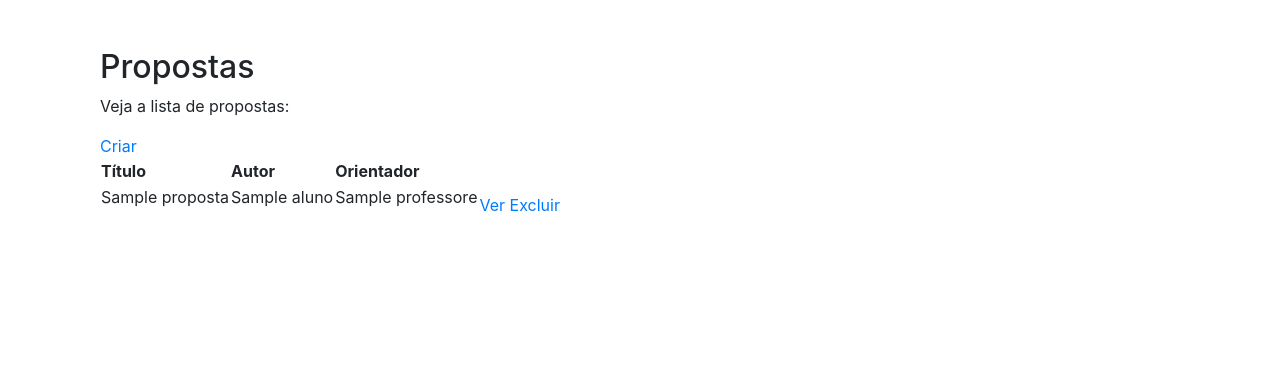
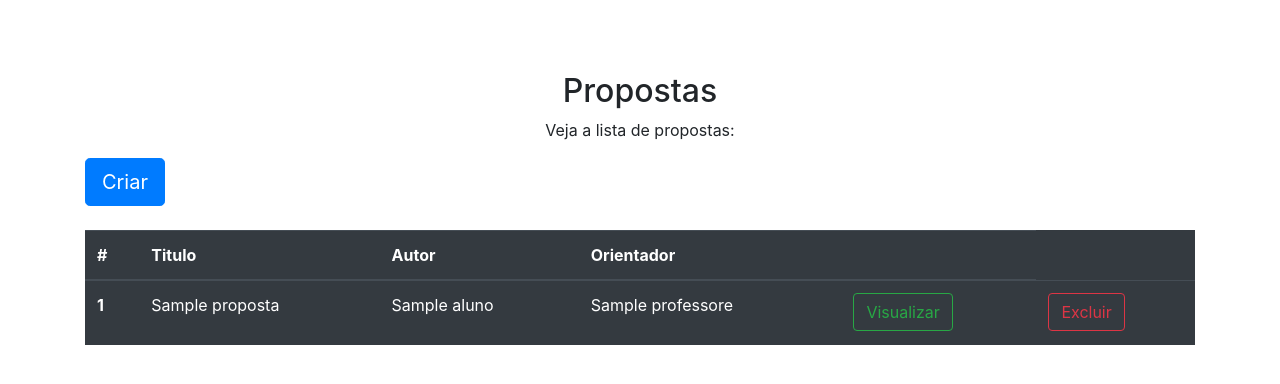
Before and after one commit to anakettl/Sistema-Gerenciamento-TCC, a Spring Boot app: page /propostas in a window 1280 px wide. Shown: the part 56-440 px from the top of the page. Run offline with Spring Boot 4, Linux system fonts and the light colour scheme; the visitor is signed in with stand-in values (Sample User, id 1); empty tables hold one stand-in row (values such as "Sample post"); some of the project's set-up classes (security, data sources, template engines, error pages and the like) are left out, and stand-ins take their place; database files in the repository are not loaded; some libraries are stand-ins or nearby versions.

Commit message:
padronizando layout da tabela de propostas e refatorando metodo delete

```diff
--- a/src/main/java/br/edu/ifrs/poa/tcc/controllers/PropostaController.java
+++ b/src/main/java/br/edu/ifrs/poa/tcc/controllers/PropostaController.java
@@ -10,10 +10,7 @@ import br.edu.ifrs.poa.tcc.service.ServiceException;
 import org.springframework.stereotype.Controller;
 import org.springframework.ui.Model;
 import org.springframework.validation.BindingResult;
-import org.springframework.web.bind.annotation.GetMapping;
-import org.springframework.web.bind.annotation.PathVariable;
-import org.springframework.web.bind.annotation.PostMapping;
-import org.springframework.web.bind.annotation.RequestMapping;
+import org.springframework.web.bind.annotation.*;
 import org.springframework.web.servlet.ModelAndView;
 import org.springframework.web.servlet.mvc.support.RedirectAttributes;
 import org.springframework.web.servlet.view.RedirectView;
@@ -77,7 +74,7 @@ public class PropostaController {
         }
     }
 
-    @GetMapping("/delete/{id}")
+    @DeleteMapping("/{id}")
     public ModelAndView delete(@PathVariable("id") Integer id) {
         ModelAndView model = new ModelAndView("redirect:/propostas");
         try {
--- a/src/main/resources/templates/proposta/index.html
+++ b/src/main/resources/templates/proposta/index.html
@@ -8,42 +8,45 @@
 
 <body>
 
-<div class="container-fluid">
+<br class="container-fluid"/>
 
-    <h2>Propostas</h2>
+<h2 class="text-center">Propostas</h2>
 
-    <p>Veja a lista de propostas:</p>
-    <a type="button" th:href="@{/propostas/create}">Criar</a>
+<p class="text-center">Veja a lista de propostas:</p>
 
+<div th:if="${#messages}"></div>
 
-    <table>
+<div class="row-cols-3">
+    <a th:href="@{/propostas/create}" class="btn btn-primary btn-lg">Criar</a>
+</div>
+
+<br class="container-fluid"/>
+
+<table class="table table-hover table-dark">
     <thead>
     <tr>
-            <th>Título</th>
-            <th>Autor</th>
-            <th>Orientador</th>
+        <th scope="col">#</th>
+        <th scope="col">Titulo</th>
+        <th scope="col">Autor</th>
+        <th scope="col">Orientador</th>
+        <th scope="col"></th>
     </tr>
     </thead>
     <tbody>
-        <tr th:each="proposta : ${propostasCriadas}">
+    <tr th:each="proposta, count : ${propostasCriadas}">
+        <th scope="row" th:text="${count.count}"></th>
+        <td><p th:text="${proposta.titulo}"></p></td>
+        <td><p th:text="${proposta.autor.nome}"></td>
+        <td><p th:text="${proposta.orientador.nome}"></td>
+        <td><a th:href="@{/propostas/__${proposta.id}__}" class="btn btn-outline-success">Visualizar</a></td>
         <td>
-                <p th:text="${proposta.titulo}"></p>
-            </td>
-            <td>
-                <p th:text="${proposta.autor.nome}"></p>
-            </td>
-            <td>
-                <p th:text="${proposta.orientador.nome}"></p>
-            </td>
-            <td>
-                <a th:href="@{/propostas/__${proposta.id}__}"> Ver</a>
-                <a th:href="@{/propostas/delete/__${proposta.id}__}"> Excluir</a>
+            <form th:action="@{/propostas/__${proposta.id}__}" th:method="delete" />
+            <button th:type="submit" class="btn btn-outline-danger">Excluir</button>
+            </form>
         </td>
     </tr>
     </tbody>
 </table>
-
-
 
 </div>
 
```
Lines whose indentation alone changed are shown as unchanged.
